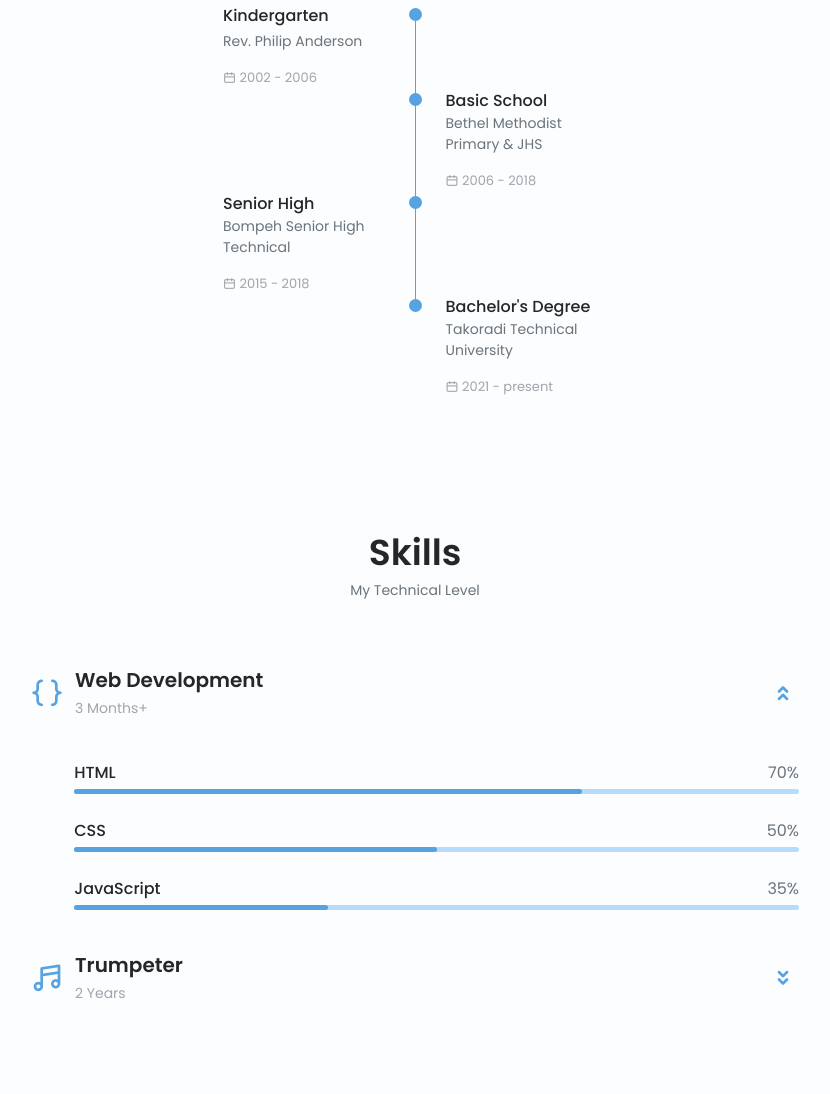
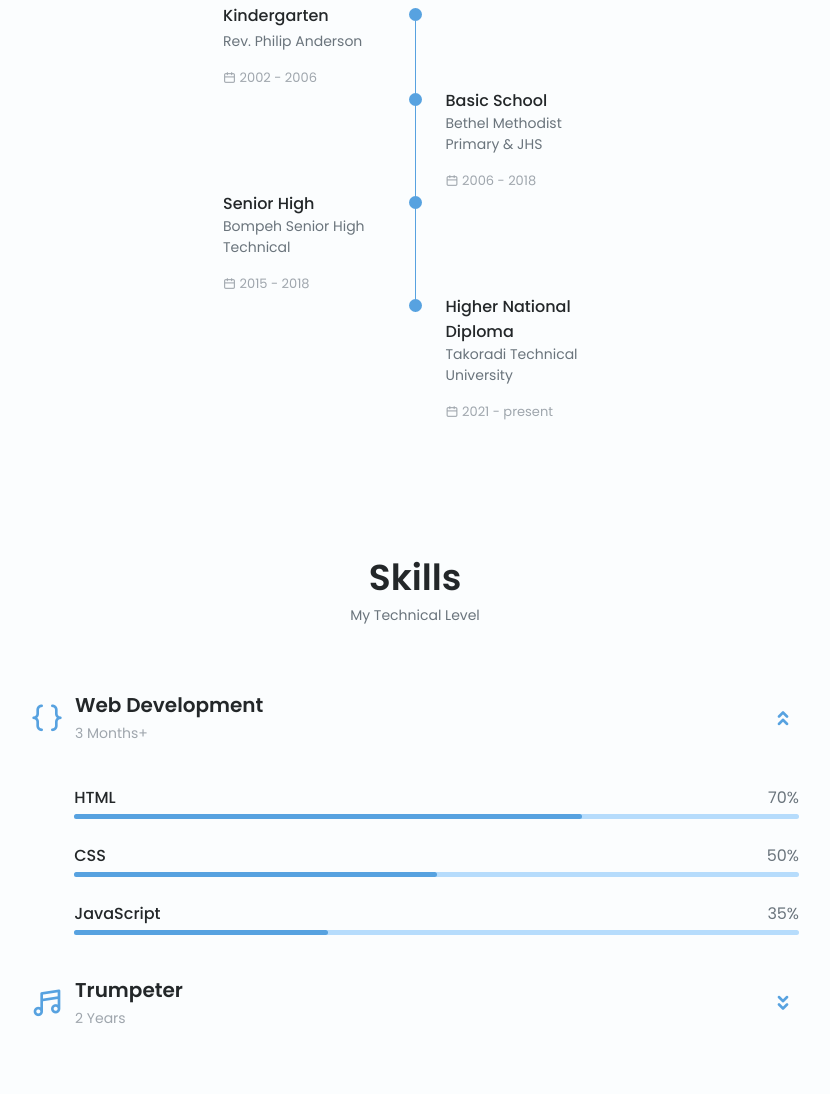
Before and after one commit to CalebAckom/Nana-Kojo-Warden, a plain HTML site: page index.html in a window 1280 px wide. Shown: the part 2473-3567 px from the top of the page, without its empty margins (225-1055 px from the left). Drawn offline with nearby package versions, Linux system fonts and the light colour scheme.

Commit message:
Changing Education

```diff
--- a/index.html
+++ b/index.html
@@ -264,7 +264,7 @@
                             </div>
 
                             <div>
-                                <h3 class="qualification__title">Bachelor's Degree</h3>
+                                <h3 class="qualification__title">Higher National Diploma</h3>
                                 <span class="qualification__subtitle">Takoradi Technical University</span>
                                 <div class="qualification__calendar">
                                     <i class="uil uil-calender"></i>
```
